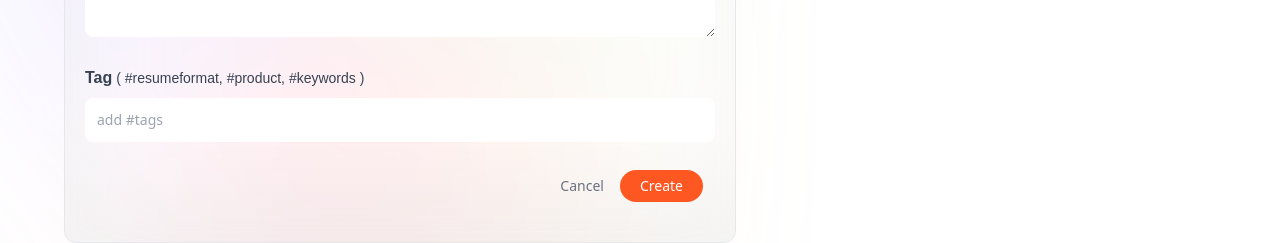
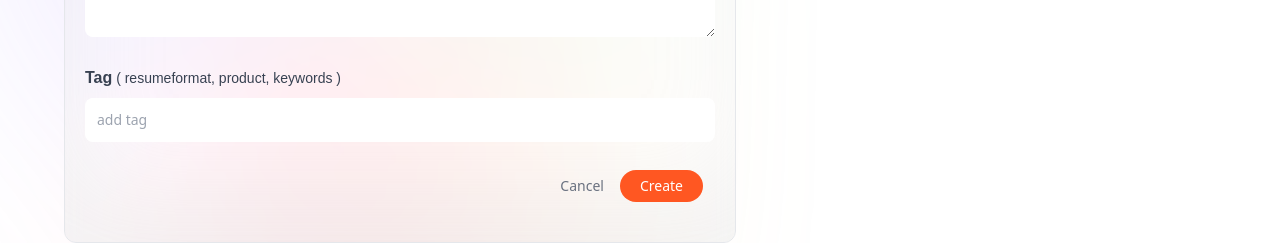
Before and after one commit to Teklitt/Aiprompts, a Next.js app: page /create-prompt in a window 1280 px wide. Shown: the part 549-792 px from the top of the page. Built offline with nearby package versions, Linux system fonts and the light colour scheme; no server answers.

Commit message:
Edit to tag placeholder

```diff
--- a/components/Form.jsx
+++ b/components/Form.jsx
@@ -33,13 +33,13 @@ const form = ({ type, post, setPost, submitting, handleSubmit }) => {
             Tag
             <span className="font-normal text-sm">
               {' '}
-              ( #resumeformat, #product, #keywords )
+              ( resumeformat, product, keywords )
             </span>
           </span>
           <input
             value={post.tag}
             onChange={(e) => setPost({ ...post, tag: e.target.value })}
-            placeholder="add #tags"
+            placeholder="add tag"
             required
             className="form_input"
           />
```
